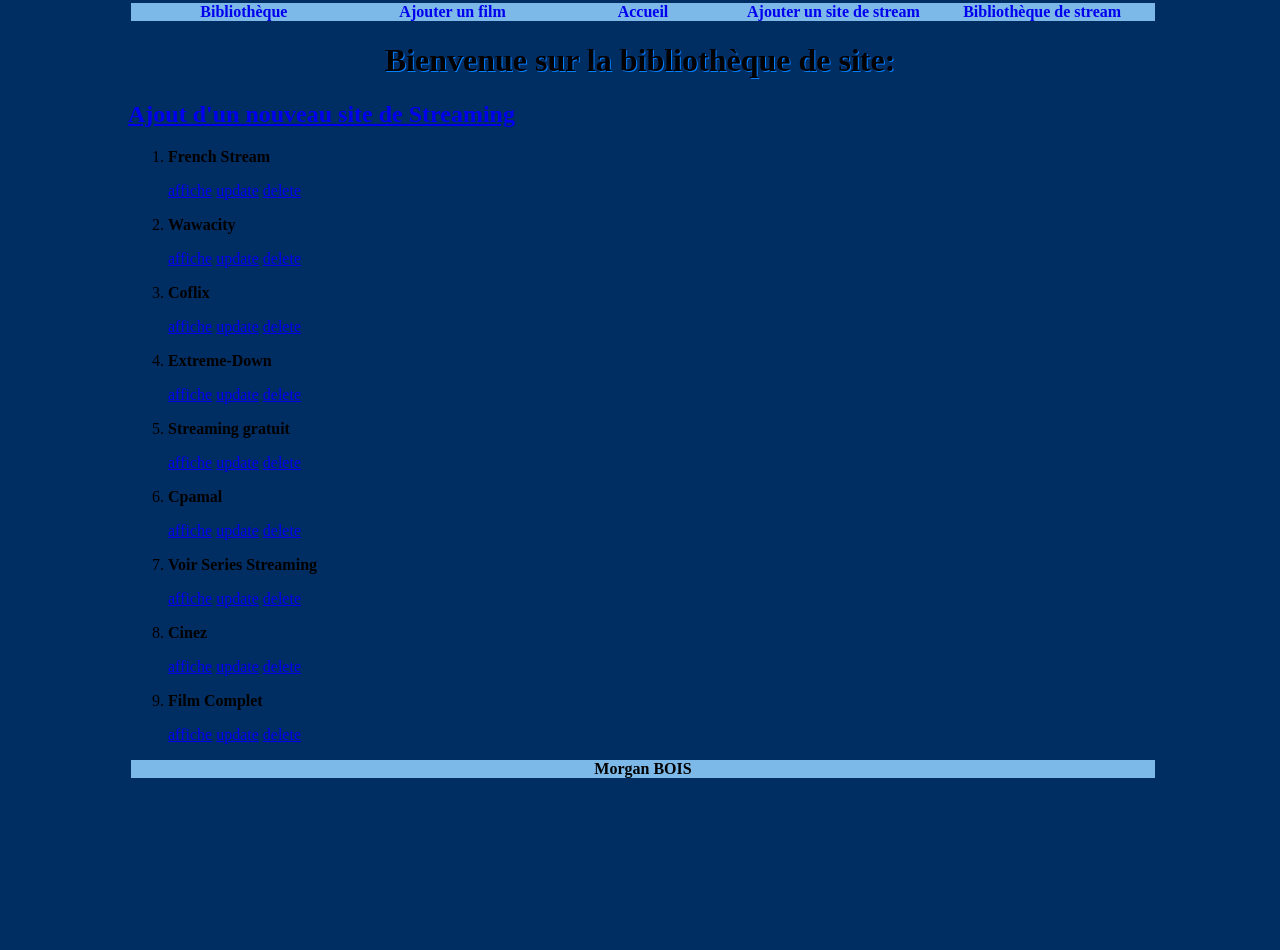
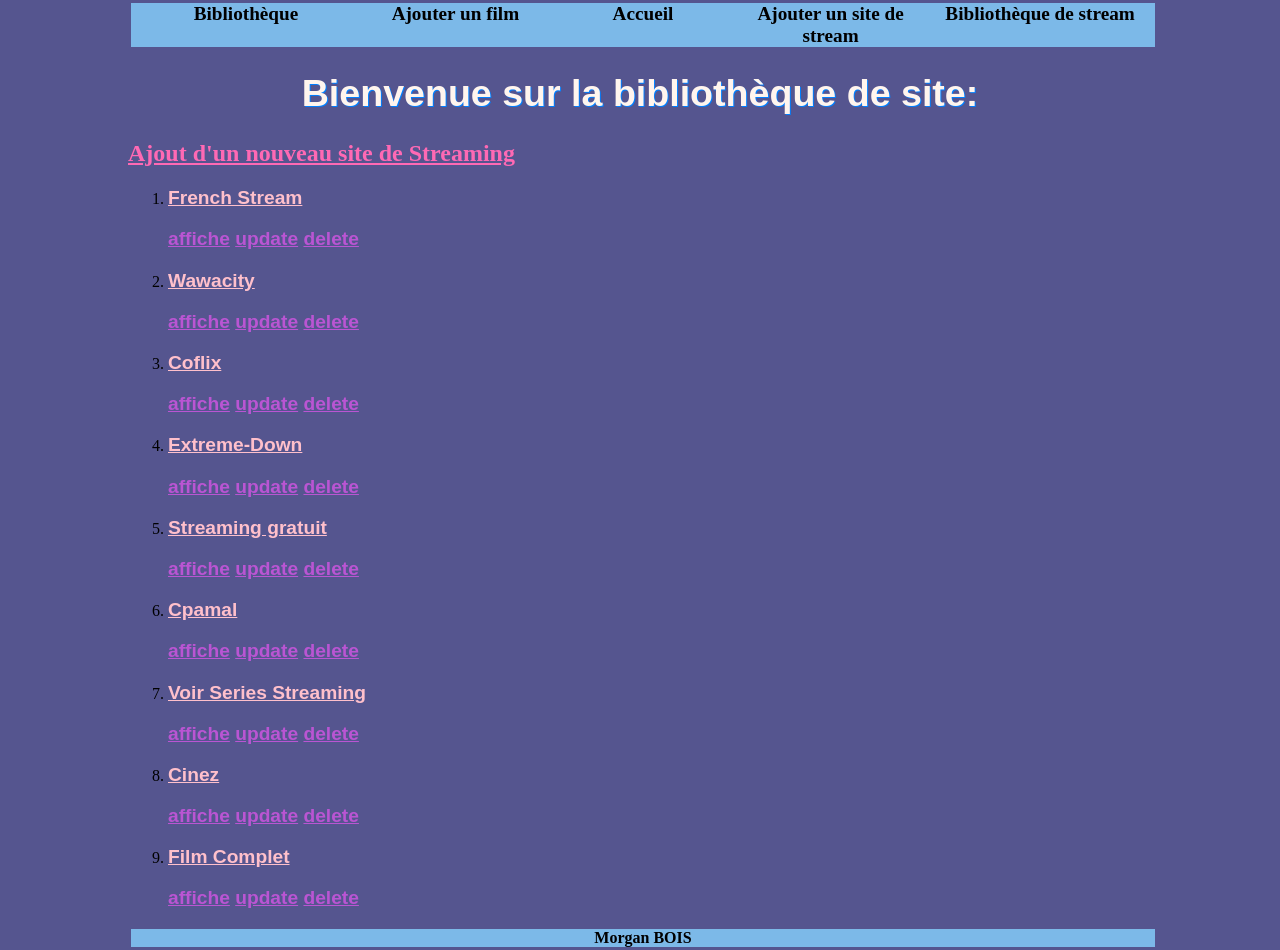
Before and after one commit to MorganWOODs3/TP-Morgan-BOIS-stream, a Django app: page /stream/indexsite/ in a window 1280 px wide. Before the commit the page ends 778 px from the top, so only its background shows below. Run offline with Django 4.2, Linux system fonts and the light colour scheme; data comes from the database, SQL or seed files in the repository; both versions use the stored data as it was after the commit.

Commit message:
version commentaire html et css et mise en forme de css

```diff
--- a/stream/film/static/css/index.css
+++ b/stream/film/static/css/index.css
@@ -1,17 +1,19 @@
 body{
-    background-color : #002D62;
+    background-color :#55558F;
     width: 80%;
     margin: auto;
 }
 
 h1{
-text-align: center;
-text-shadow: 1px 1px #007FFF;
+    text-align: center;
+    text-shadow: 1px 1px #007FFF;
+    font-family: sans-serif;
+    font-size: 235%;
+    color:#fff5ee;
 }
 
 section{
-text-align: center;
-
+    text-align: center;
 }
 
 nav{
@@ -25,14 +27,35 @@
     display: table-cell;
     width: 3%;
     text-align: center;
+    text-decoration : none;
+    font-weight: bold;
+    color:black;
+    font-size: 120%;
 
-   text-decoration : none;
-   font-weight: bold;
+}
+.ti a{
+    font-weight: bold;
+    color:#FFC0CB;
 }
 
+a{
+color:#ba55d3;
+font-weight: bold;
+}
+
+h2 a{
+    color:#FF69B4;
+}
+
+
 p{
-
-    color:black;
+    font-family: sans-serif;
+    font-size: 120%;
+    color:#fff5ee;
+}
+p a{
+    color:FF69B4;
+    font-weight: bold;
 }
 
 img{
@@ -47,9 +70,8 @@
     background-color:#7CB9E8;
     margin: 3px;
     font-weight: bold;
-
 }
 
-.ti{
-    font-weight: bold;
-}
+
+
+/*Voici donc mon css une peut dificile a commenter mais voila ca fonctionne c'est tout ce que je peux dire :) */
--- a/stream/film/templates/film/affiche.html
+++ b/stream/film/templates/film/affiche.html
@@ -5,9 +5,9 @@
 {% block content %}
 
     <h1>Résumé du film {{film.titre}}</h1>
-    <h2><a href="/stream/">Retour</a> </h2>
+    <h2><a class="retour" href="/stream/">Retour</a> </h2>
 
-    {{film.titre}} paru le {{film.date_parution}} et est de type {{film.cat}}
+    <p class="ti">{{film.titre}} paru le {{film.date_parution}} et est de type {{film.cat}}</p>
 
         {% load static %}
     <p>
@@ -17,3 +17,5 @@
 <img src="{{film.imaurl}}">
 
 {% endblock %}
+
+<!-- Voici ma page Affiche des films ou on peut voir le résumer du film ainsi qu'une image de l'affiche du film.-->
--- a/stream/film/templates/film/affichesite.html
+++ b/stream/film/templates/film/affichesite.html
@@ -8,7 +8,7 @@
     <h1>Détail du site: {{site.titre}}</h1>
  <h2><a href="/stream/indexsite/">Retour</a> </h2>
 
-    {{site.titre}} dont l'url est :  {{site.url}}
+    <p class="ti">{{site.titre}} dont l'url est :  <a href="{{site.url}}">{{site.url}}</a></p>
 
     <p>
         {{site.resume}}
@@ -17,3 +17,7 @@
 
 
 {% endblock %}
+
+
+<!-- Voici ma page Affiche Site pour les détails des sites de streaming,
+ où on peut voir l'URL du site ainsi qu'un petit résumer.-->
--- a/stream/film/templates/film/ajout.html
+++ b/stream/film/templates/film/ajout.html
@@ -18,3 +18,4 @@
     </section>
 
 {% endblock %}
+<!-- Voici ma page Ajout comme son nom l'indique, c'est pour ajouter un film. Et c'est tout.-->
--- a/stream/film/templates/film/ajoutsite.html
+++ b/stream/film/templates/film/ajoutsite.html
@@ -3,7 +3,7 @@
 {% block content %}
 
 <h1>Saisie d'un nouveau film: </h1>
-<h2><a href="/stream/">Retour à la Bibliothèque</a> </h2>
+<h2><a href="/stream/indexsite/">Retour à la Bibliothèque</a> </h2>
  <section>
     {% if id == None %}
         <form method="post" action="/stream/revusite/">
@@ -18,3 +18,5 @@
   </section>
 
 {% endblock %}
+
+<!-- Voici ma page Ajout Site c'est la même chose qu'ajout sauf que c'est un site de streaming. Mmmmmhhh pas bête l'artiste ;)-->
--- a/stream/film/templates/film/index.html
+++ b/stream/film/templates/film/index.html
@@ -18,3 +18,6 @@
 </ol>
 
 {% endblock %}
+
+<!-- Voici ma page Index c'est là où sont regroupé tous les films que j'ai pu ajouter,
+et aussi trois boutons pour soi afficher les détails du film soit update pour modifier les détails et un bouton pour supprimer le film.-->
--- a/stream/film/templates/film/indexsite.html
+++ b/stream/film/templates/film/indexsite.html
@@ -8,11 +8,18 @@
 
 <ol>
     {% for l in liste %}
-    <li> <p class="ti">{{l.titre}}</p>
-            <a href="/stream/affichesite/{{l.id}}/">affiche</a>
+    <li>
+        <p class="ti"><a href="{{l.url}}">{{l.titre}}</a></p>
+        <p><a href="/stream/affichesite/{{l.id}}/">affiche</a>
             <a href="/stream/updatesite/{{l.id}}/">update</a>
-            <a href="/stream/deletesite/{{l.id}}/">delete</a>
+            <a href="/stream/deletesite/{{l.id}}/">delete</a></p>
+
+
+
         </li>
     {% endfor %}
 </ol>
 {% endblock %}
+
+<!-- Voici ma page Index Site c'est là où sont regroupé tous les sites de streamings que j'ai pu ajouter,
+et aussi trois boutons pour soi afficher les détails du site soit update pour modifier les détails et un bouton pour supprimer le site.-->
--- a/stream/film/templates/film/main.html
+++ b/stream/film/templates/film/main.html
@@ -24,3 +24,9 @@
 <footer>Morgan BOIS</footer>
 </body>
 </html>
+
+
+
+<!-- Voici le main aka le squelette, c'est la où mon css ainsi que mes navigations et mon footer sont attribué.
+
+Et grace au ''Block Content'', je peux donc transférer tout les configures du main et du css dans mes autres pages webs. :)-->
```
Also changed, not shown: stream/film/templates/film/centre.html (+9 -2 lines), stream/db.sqlite3.
